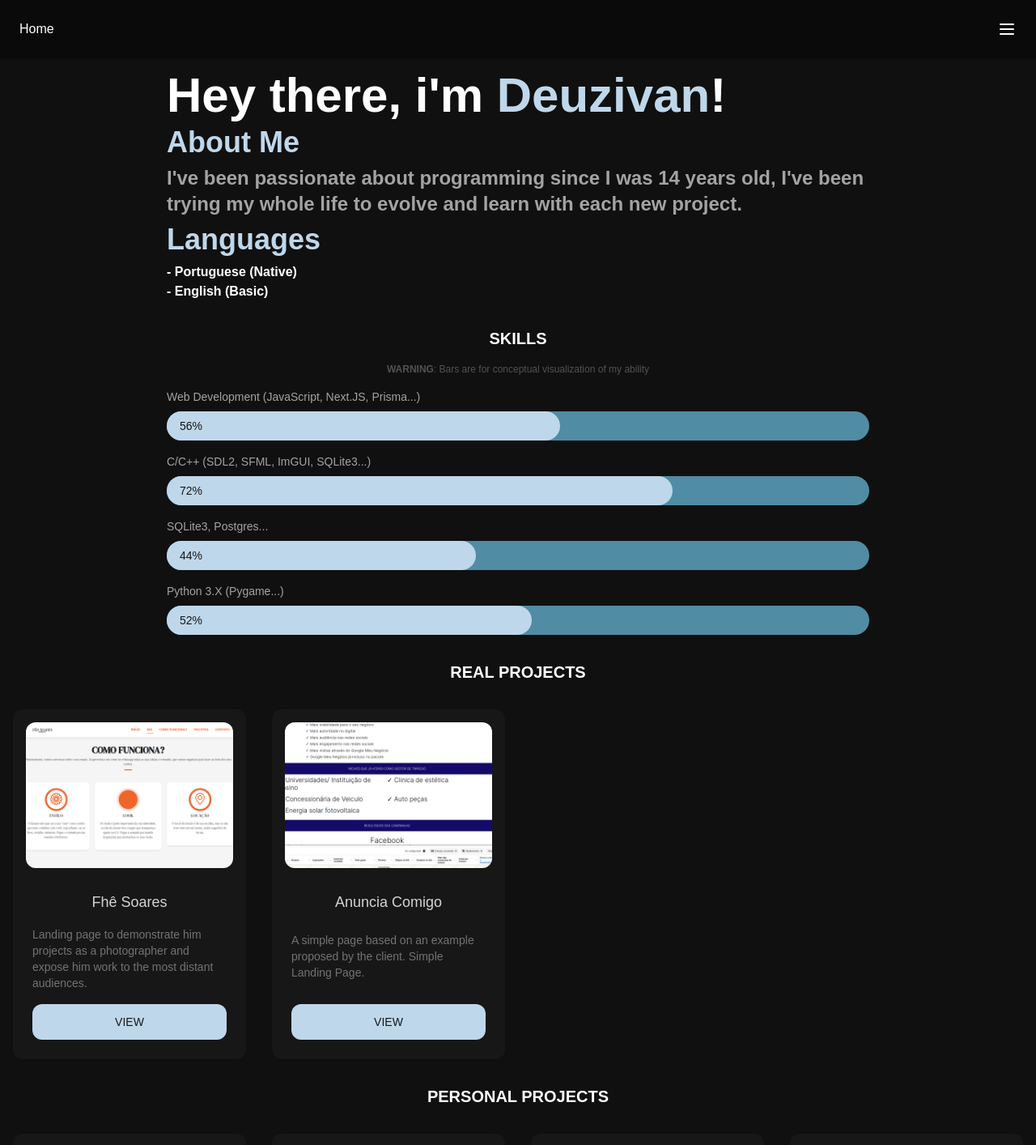
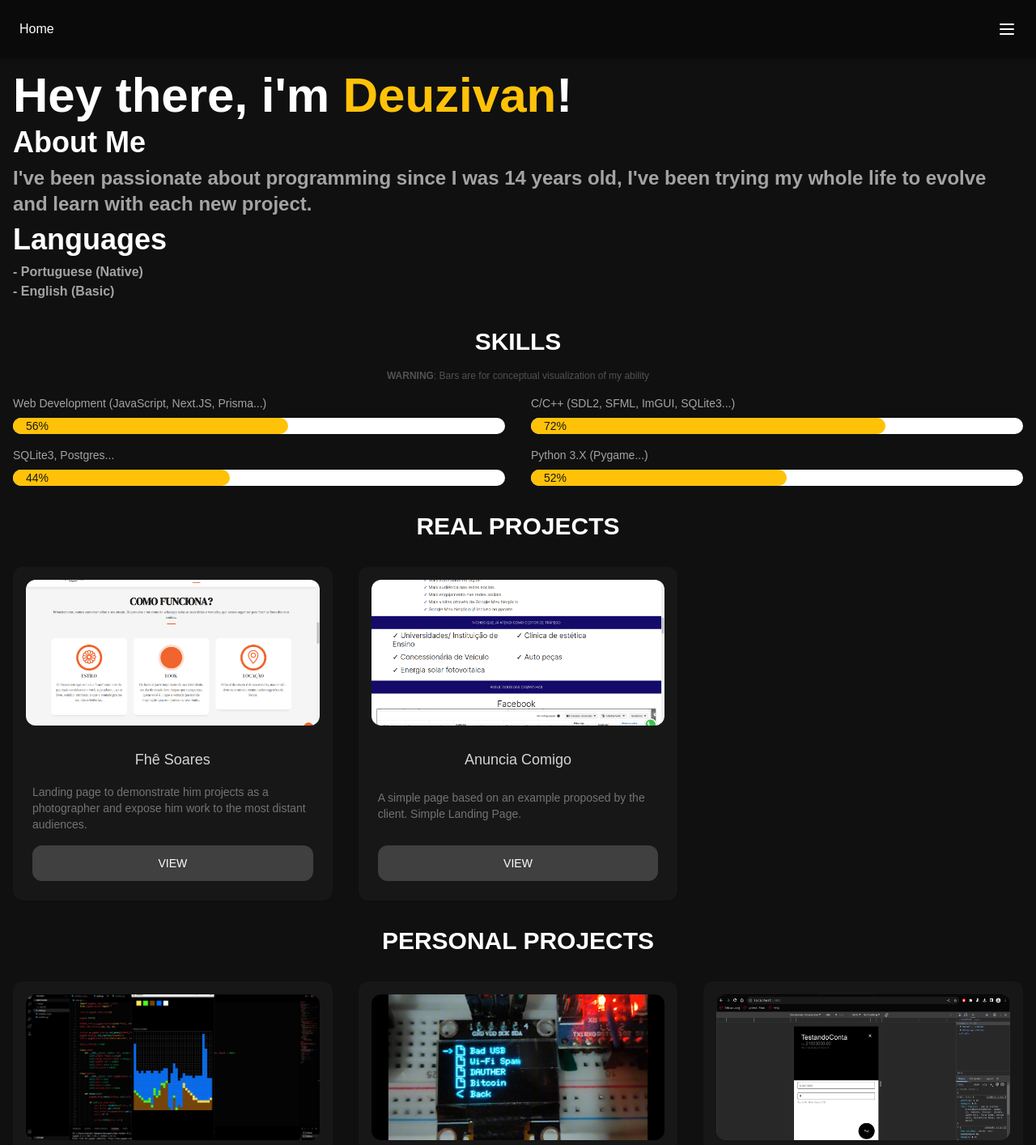
Before and after one commit to DeuzivanViana/my-website, a Next.js app: page /portfolio in a window 1280 px wide. Shown: the top 1414 px of the page at 81% size. Built offline with nearby package versions, Linux system fonts and the light colour scheme.

Commit message:
improve ui to desktop and change color palette

```diff
--- a/app/components/App/index.js
+++ b/app/components/App/index.js
@@ -14,17 +14,17 @@ export const App = () => {
             <div className='m-auto'>
                 <Banner/>
 
-                <motion.h1 initial={{opacity: 0}} whileInView={{opacity: 1.5}} transition={{duration: 1}} className='text-xl text-white p-4 uppercase text-center'><strong>SKILLS</strong></motion.h1>
+                <motion.h1 initial={{opacity: 0}} whileInView={{opacity: 1.5}} transition={{duration: 1}} className='text-3xl text-white p-4 uppercase text-center'><strong>SKILLS</strong></motion.h1>
                 <motion.p initial={{opacity: 0}} whileInView={{opacity: 1.5}} transition={{duration: 2}} className='text-xs text-center text-neutral-600 p-4 pt-0'><strong>WARNING</strong>: Bars are for conceptual visualization of my ability</motion.p>
 
-                <div className="max-w-[900px] m-auto">
+                <div className={`max-w-[1500px] m-auto ${styles.bar_grid}`}>
                     <Bar title={'Web Development (JavaScript, Next.JS, Prisma...)'} progress={56}/>
                     <Bar title={'C/C++ (SDL2, SFML, ImGUI, SQLite3...)'} progress={72}/>
                     <Bar title={'SQLite3, Postgres...'} progress={44}/>
                     <Bar title={'Python 3.X (Pygame...)'} progress={52}/>
                 </div>
 
-                <motion.h1 initial={{opacity: 0}} whileInView={{opacity: 1.5}} transition={{duration: 1}} className='text-xl uppercase text-white p-4 text-center'><strong>Real Projects</strong></motion.h1>
+                <motion.h1 initial={{opacity: 0}} whileInView={{opacity: 1.5}} transition={{duration: 1}} className='text-3xl uppercase text-white p-4 text-center'><strong>Real Projects</strong></motion.h1>
                 <div className={styles.basic_grid}>
                     <Project
                         title={'Fhê Soares'}
@@ -40,7 +40,7 @@ export const App = () => {
                         />
                 </div>
 
-                <motion.h1 initial={{opacity: 0}} whileInView={{opacity: 1.5}} transition={{duration: 1}} className="text-xl uppercase text-white p-4 text-center"><strong>Personal Projects</strong></motion.h1>
+                <motion.h1 initial={{opacity: 0}} whileInView={{opacity: 1.5}} transition={{duration: 1}} className="text-3xl uppercase text-white p-4 text-center"><strong>Personal Projects</strong></motion.h1>
                 <div className={styles.basic_grid}>
                     <Project
                         title={'Sandbox - Lazy Edition'}
--- a/app/components/App/index.module.scss
+++ b/app/components/App/index.module.scss
@@ -1,12 +1,18 @@
 .basic_grid {
     display: grid;
-    @media screen and (min-width: 720px) {
+    max-width: 1500px;
+    margin: auto;
+    @media screen and (min-width: 600px) {
       grid-template-columns: 1fr 1fr;
     }
     @media screen and (min-width: 800px) {
       grid-template-columns: 1fr 1fr 1fr;
     }
-    @media screen and (min-width: 800px) {
-      grid-template-columns: 1fr 1fr 1fr 1fr;
-    }
 }
+
+.bar_grid {
+  display: grid;
+  @media screen and (min-width: 720px) {
+    grid-template-columns: 1fr 1fr;
+  }
+}
--- a/app/components/Banner/index.js
+++ b/app/components/Banner/index.js
@@ -4,16 +4,16 @@ import styles from "./index.module.scss"
 
 export const Banner = () => {
     return (
-        <motion.div className={`${styles.container} text-white p-4 max-w-[900px] m-auto`}
+        <motion.div className={`${styles.container} text-white p-4 max-w-[1500px] m-auto`}
             initial={{opacity: 0, x: -300}}
             whileInView={{opacity: 1, x: 0}}
             transition={{duration: 0.5}}
         >
-            <h1 className="text-6xl font-bold">Hey there, i&apos;m <span className="text-[#BFD7EA]">Deuzivan</span>!</h1>
-            <h2 className="text-[#BFD7EA] text-4xl py-2 font-bold">About Me</h2>
+            <h1 className="text-6xl font-bold">Hey there, i&apos;m <span className="text-[#ffc209]">Deuzivan</span>!</h1>
+            <h2 className="text-white text-4xl py-2 font-bold">About Me</h2>
             <p className="text-2xl text-neutral-400 font-bold">I&apos;ve been passionate about programming since I was 14 years old, I&apos;ve been trying my whole life to evolve and learn with each new project.</p>
-            <h2 className="text-[#BFD7EA] text-4xl py-2 font-bold">Languages</h2>
-            <ul>
+            <h2 className="text-white text-4xl py-2 font-bold">Languages</h2>
+            <ul className="text-neutral-400">
                 <li className="text-1xl font-bold">- Portuguese (Native)</li>
                 <li className="text-1xl font-bold">- English (Basic)</li>
             </ul>
--- a/app/components/Bar/index.js
+++ b/app/components/Bar/index.js
@@ -3,15 +3,15 @@ import { motion } from "framer-motion"
 
 export const Bar = ({ title, progress }) => {
     return (
-        <>
+        <div>
             <h2 className="text-neutral-400 text-sm ml-4">{ title }</h2>
-            <div className="bg-[#508CA4] m-4 rounded-full text-sm text-neutral-900 mt-2">
-                <motion.span className={`bg-[#BFD7EA]  p-2 pl-4 block rounded-full`}
+            <div className="bg-white m-4 text-sm text-neutral-900 rounded-xl mt-2">
+                <motion.span className={`bg-[#ffc209] rounded-xl pl-4 block`}
                     initial={{width: 0}}
                     whileInView={{width: `${progress}%`}}
                     transition={{duration: 100 / progress}}
                 >{ progress }%</motion.span>
             </div>
-        </>
+        </div>
     )
 }
--- a/app/components/NavigationBar/index.js
+++ b/app/components/NavigationBar/index.js
@@ -16,19 +16,19 @@ export const NavigationBar = () => {
             <div className={'duration-500 bg-black w-[75%] h-[100%] fixed top-0 text-white pt-[5rem] ' +  (is_open_menu ? 'right-0' : 'right-[-100%]')}>
                 <ul>
                     <li>
-                        <Link href={'#'} className='flex gap-4 p-4 border-b border-t hover:bg-neutral-700 hover:animate-pulse border-neutral-500'>
+                        <Link href={'#'} className='flex gap-4 p-4 bg-neutral-900 hover:bg-neutral-700 hover:animate-pulse border-neutral-500'>
                             <MessageSquareText/>
                             <span>Blog</span>
                         </Link>
                     </li>
                     <li>
-                        <Link href={'#'} className='flex gap-4 p-4 border-b border-t hover:bg-neutral-700 hover:animate-pulse border-neutral-500'>
+                        <Link href={'#'} className='flex gap-4 p-4 mt-1 bg-neutral-900 hover:bg-neutral-700 hover:animate-pulse border-neutral-500'>
                             <CreditCard/>
                             <span>Pix</span>
                         </Link>
                     </li>
                     <li>
-                        <Link href={'#'} className='flex gap-4 p-4 border-b border-t hover:bg-neutral-700 hover:animate-pulse border-neutral-500'>
+                        <Link href={'#'} className='flex gap-4 p-4 mt-1 bg-neutral-900 hover:bg-neutral-700 hover:animate-pulse border-neutral-500'>
                             <BadgeHelp/>
                             <span>About</span>
                         </Link>
--- a/app/components/Project/index.js
+++ b/app/components/Project/index.js
@@ -4,7 +4,7 @@ import Link from "next/link"
 import { useState, useEffect } from "react"
 import { motion, AnimatePresence } from "framer-motion"
 
-export const Project = ( { title, description, src_list, href = "#" } ) => {
+export const Project = ( { title, description, src_list, href = "#"} ) => {
     const [img_index, setIMG_Index] = useState(0)
 
     useEffect(() => {
@@ -41,7 +41,7 @@ export const Project = ( { title, description, src_list, href = "#" } ) => {
             <h1 className="text-lg text-center pt-[13.5rem] text-neutral-300">{ title }</h1>
             <p className="text-sm p-4 text-neutral-500">{ description }</p>
 
-            <Link href={href} className="bg-[#BFD7EA] self-end p-3 block rounded-xl text-center text-sm hover:bg-indigo-300 ml-4 mr-4 text-neutral-900">VIEW</Link>
+            <Link href={href} className="bg-neutral-700 self-end p-3 block rounded-xl text-center text-sm hover:bg-neutral-300 hover:text-black ml-4 mr-4 text-white">VIEW</Link>
         </motion.div>
     )
 }
```
